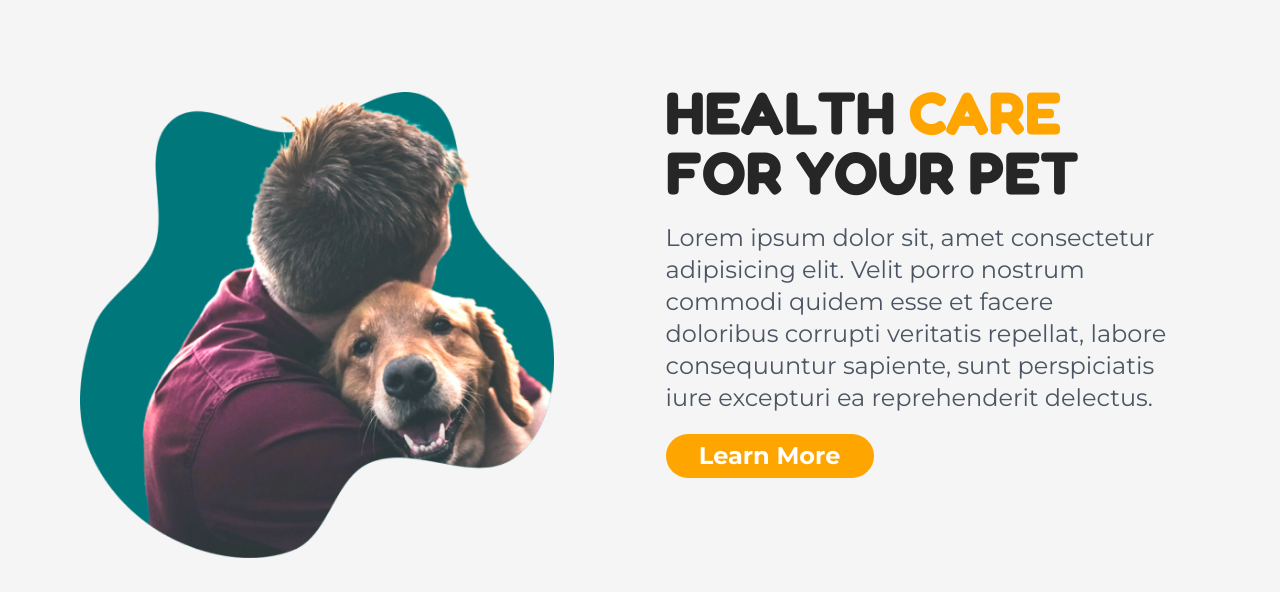
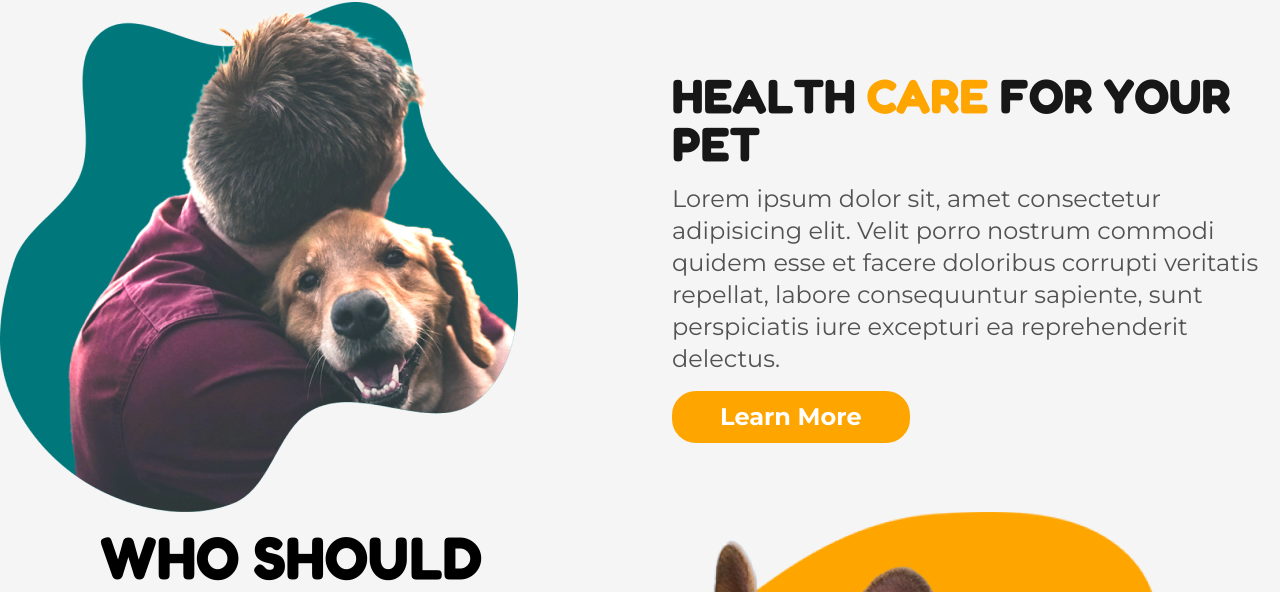
Before and after one commit to AhmedZahran15/Pety---Pet-Care, a React (Vite) app: page / in a window 1280 px wide. Shown: the part 688-1280 px from the top of the page. Built offline with nearby package versions, Linux system fonts and the light colour scheme; no server answers; what react-geocode would draw is missing.

Commit message:
Update styling and layout

```diff
--- a/src/Pages/HomePage/HeroSection.jsx
+++ b/src/Pages/HomePage/HeroSection.jsx
@@ -1,26 +1,26 @@
 import { Link } from "react-router-dom";
 const HeroSection = () => {
   return (
-    <div className="flex h-[105dvh] items-center justify-center overflow-hidden duration-300 md:justify-between  md:bg-bottom  ">
-      <img
-        className="ml-20 hidden w-[37dvw] transition-all duration-300 md:mt-[-35px]  md:block "
-        src="images/homepage/eric-ward-ISg37AI2A-s-unsplash 1.png"
-        alt="cat"
-      />
+    <div className="mx-8 mt-20 flex items-center justify-center gap-x-16 overflow-hidden duration-300 sm:container sm:mx-auto md:justify-between">
+      <div className="hidden transition-all duration-300 md:block md:basis-1/2">
+        <img
+          src="images/homepage/eric-ward-ISg37AI2A-s-unsplash 1.png"
+          alt="Man with cat"
+        />
+      </div>
 
-      <div className="flex h-full flex-col gap-9 px-12 py-28  transition-all duration-300 md:gap-5 lg:px-28 xl:pt-40">
-        <div className="font-[Fredoka]  text-6xl font-bold text-neutral-800 ">
+      <div className="flex h-full flex-col gap-y-6 transition-all duration-300 md:basis-1/2 md:gap-4">
+        <div className="font-fredoka text-3xl font-bold text-neutral-900 sm:text-4xl md:text-5xl ">
           HEALTH <span className="text-secondary">CARE</span> FOR YOUR PET
         </div>
-        <div className=" font-['Montserrat'] text-2xl font-normal text-gray-600">
+        <div className=" font-['Montserrat'] text-xl font-normal text-neutral-600 md:text-2xl">
           Lorem ipsum dolor sit, amet consectetur adipisicing elit. Velit porro
           nostrum commodi quidem esse et facere doloribus corrupti veritatis
           repellat, labore consequuntur sapiente, sunt perspiciatis iure
           excepturi ea reprehenderit delectus.
         </div>
-
         <Link
-          className="font-['Roboto Flex'] w-[13rem] rounded-3xl bg-secondary  px-4 py-1.5 text-center font-['Montserrat'] text-2xl font-bold text-white transition-all duration-300  hover:bg-amber-400 "
+          className="w-fit rounded-3xl bg-secondary px-4 py-2 text-center font-['Montserrat'] text-2xl font-bold text-white transition-all duration-300 hover:bg-amber-400 sm:px-12  sm:py-2.5 "
           to="/about"
         >
           Learn More
```
